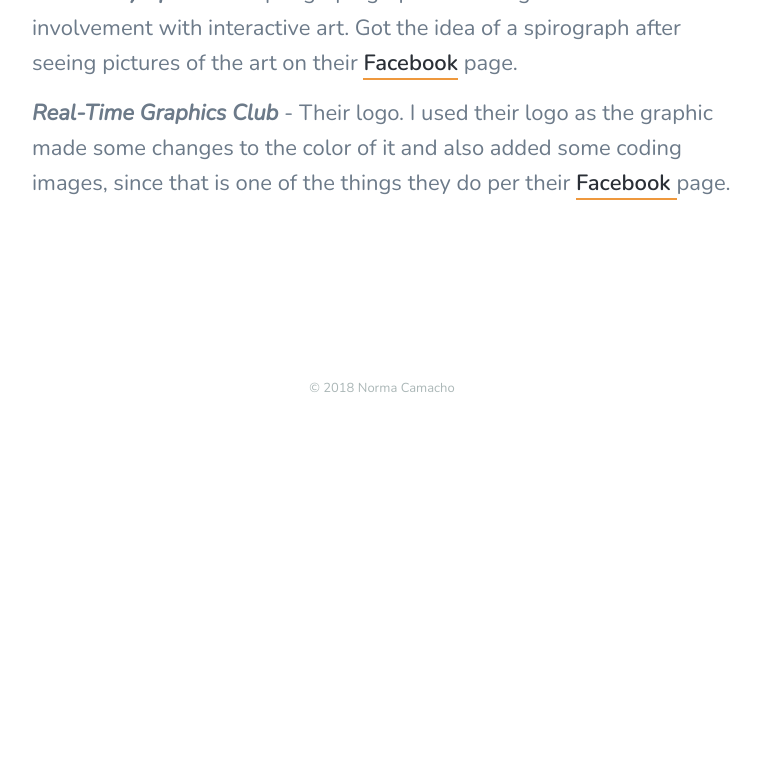
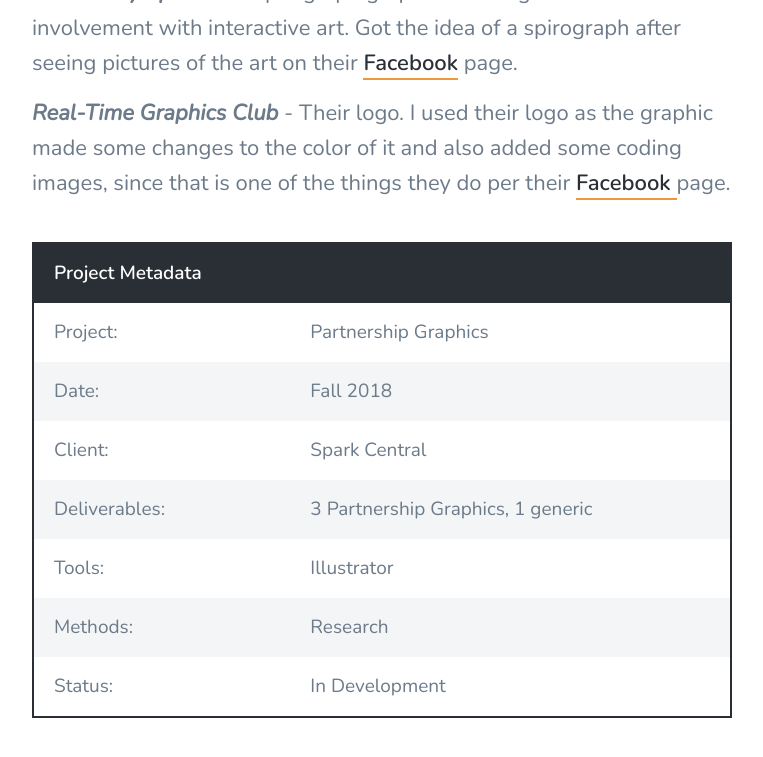
Before and after one commit to noremuhh/noremuhh.github.io, a Jekyll site: the page built from _projects/spark-central-collateral.markdown, in a window 1280 px wide and 900 px high, scrolled down 2467 px. Shown: the top 757 px of the window, without its empty margins (258-1021 px from the left). Built offline with Jekyll 4.4.1, drawn with Linux system fonts in a browser that asks for light colours; nearby versions of some CDN libraries; before the commit the page ends 2942 px from its top, so only the background shows below that.

Commit message:
Updated Spark Central Collateral

```diff
--- a/_projects/spark-central-collateral.markdown
+++ b/_projects/spark-central-collateral.markdown
@@ -34,3 +34,13 @@ Task at hand was to create three partner graphics and one generic partner graphi
 ***Laboratory Spokane*** - Spirograph graphic. This organization has an involvement with interactive art. Got the idea of a spirograph after seeing pictures of the art on their [Facebook](https://www.facebook.com/LaboratorySpokane/photos/a.477799072312307/956492271109649/?type=3&theater) page.
 
 ***Real-Time Graphics Club*** - Their logo. I used their logo as the graphic made some changes to the color of it and also added some coding images, since that is one of the things they do per their [Facebook ](https://www.facebook.com/Real-Time-Graphics-Club-1133237123489296/)page.
+
+| Project Metadata|
+|------------------------|-------------|
+| Project:  | Partnership Graphics   |
+| Date:  | Fall 2018  |
+| Client: | Spark Central  |
+| Deliverables: | 3 Partnership Graphics, 1 generic |
+| Tools: | Illustrator|
+| Methods: | Research|
+| Status: | In Development  |
```
